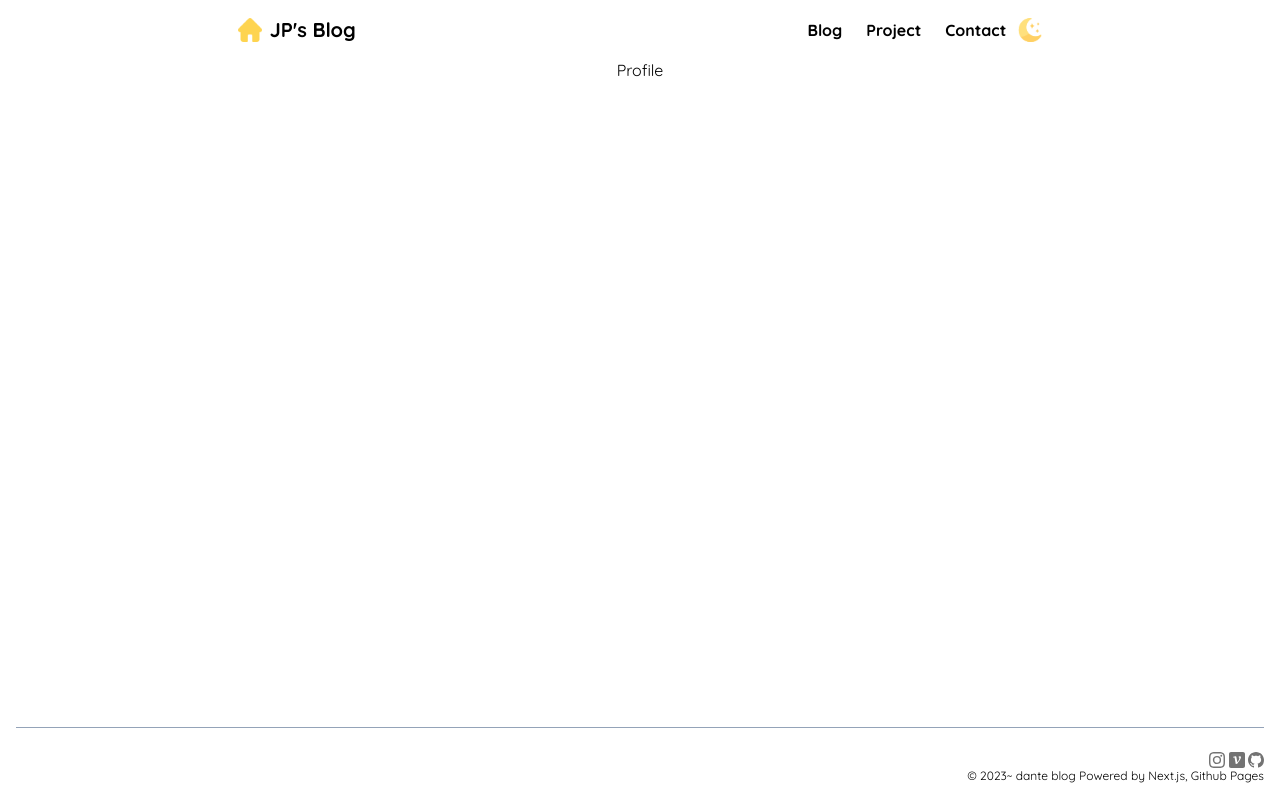
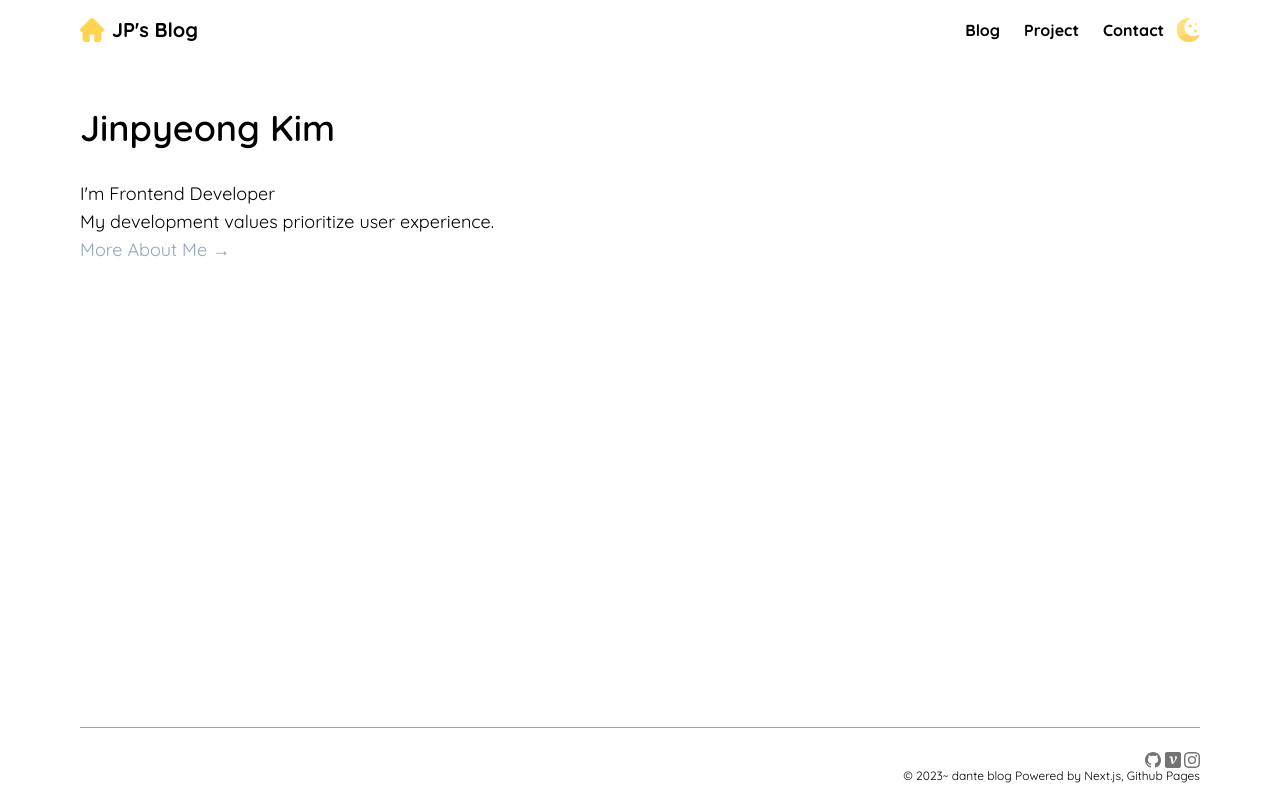
Before and after one commit to Dante6327/my-blog, a Next.js app: page / in a window 1280 px wide. Built offline with nearby package versions, Linux system fonts and the light colour scheme.

Commit message:
MODIFY : body width css 수정

```diff
--- a/src/app/layout.tsx
+++ b/src/app/layout.tsx
@@ -23,7 +23,7 @@ export default function RootLayout({
 }) {
   return (
     <html lang="ko" className={quickSand.className}>
-      <body className="flex flex-col overflow-auto">
+      <body className="flex flex-col overflow-auto mx-auto max-w-3xl lg:max-w-6xl ">
         <Providers>
           <RecoilRoot>
             <Header />
--- a/src/app/page.tsx
+++ b/src/app/page.tsx
@@ -2,7 +2,7 @@ import Profile from "@/components/Home/Profile";
 
 export default function HomePage() {
   return (
-    <section>
+    <section className="max-w-5xl sm:w-4/5">
       <Profile />
     </section>
   );
--- a/src/components/Home/Profile.tsx
+++ b/src/components/Home/Profile.tsx
@@ -1,7 +1,21 @@
 import React from "react";
 
 const Profile = () => {
-  return <section>Profile</section>;
+  return (
+    <div className="leading-8 p-4 mt-8 sm:w-full">
+      <h1 className="text-4xl font-semibold">Jinpyeong Kim</h1>
+      <br />
+      <div className="text-lg">
+        <p>I&apos;m Frontend Developer</p>
+        <p>My development values prioritize user experience.</p>
+        <p className="text-slate-400">
+          <a href="https://purrfect-corleggy-40a.notion.site/b378dbeb6ca2490fbde41b86e7abf77e?pvs=4">
+            More About Me →
+          </a>
+        </p>
+      </div>
+    </div>
+  );
 };
 
 export default Profile;
--- a/src/components/Layout/Content.tsx
+++ b/src/components/Layout/Content.tsx
@@ -10,9 +10,7 @@ type ContentProps = {
 
 const Content = ({ children }: ContentProps) => {
   const isOpen = useRecoilValue(isOpenMenu);
-  return (
-    <main className="grow mx-auto">{isOpen ? <MenuList /> : children}</main>
-  );
+  return <main className="grow">{isOpen ? <MenuList /> : children}</main>;
 };
 
 export default Content;
--- a/src/components/Layout/Footer.tsx
+++ b/src/components/Layout/Footer.tsx
@@ -8,11 +8,11 @@ const Footer = () => {
     <section className="m-4 pt-2 border-t-[0.5px] border-slate-400 text-xs text-right">
       <br />
       <div className="flex items-center flex-row-reverse">
-        <Github />
+        <Instagram />
         &nbsp;
         <Velog />
         &nbsp;
-        <Instagram />
+        <Github />
       </div>
       © 2023~ dante blog Powered by Next.js, Github Pages
     </section>
--- a/src/components/Layout/Header.tsx
+++ b/src/components/Layout/Header.tsx
@@ -6,7 +6,7 @@ import Navigation from "./Navigation";
 
 const Header = () => {
   return (
-    <header className="flex justify-between sm:justify-around items-center p-4">
+    <header className="flex justify-between  items-center p-4">
       <Home />
       <Navigation />
     </header>
--- a/src/components/Layout/Home.tsx
+++ b/src/components/Layout/Home.tsx
@@ -25,6 +25,7 @@ const Home = () => {
     const observer = new ResizeObserver((entries) => {
       for (let entry of entries) {
         const { width } = entry.contentRect;
+        console.log(width);
         if (width >= 640) {
           setIsOverLaptop(true);
           setOpenMenu(false);
```
